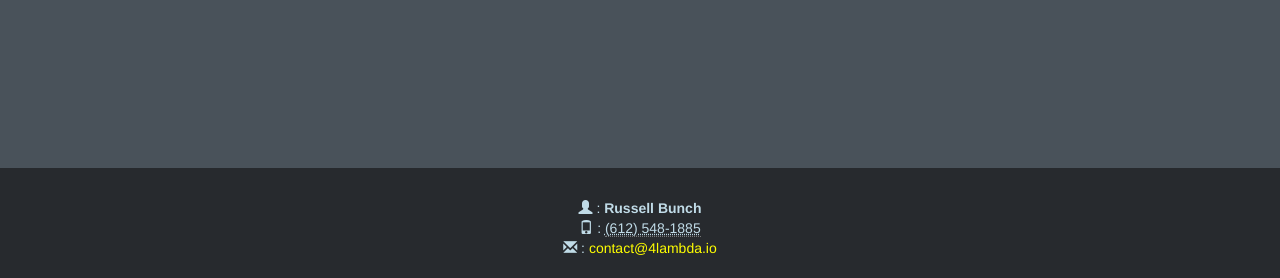
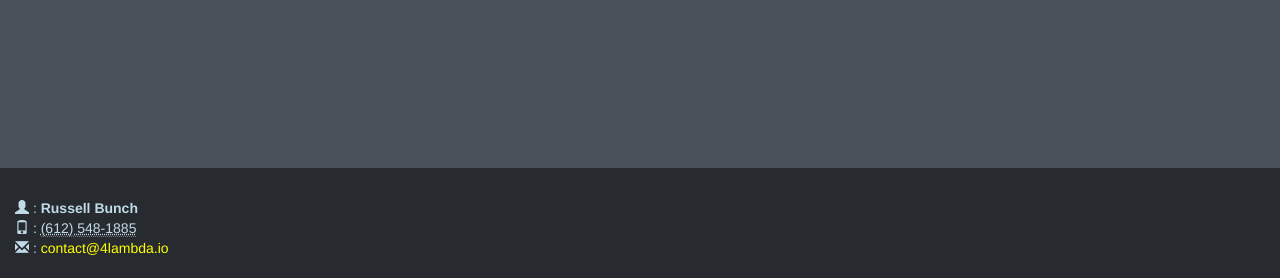
Before and after one commit to 4Lambda/web, a Flask app: page / in a window 1280 px wide. Shown: the part 632-910 px from the top of the page. Run offline with Flask 2, Linux system fonts and the light colour scheme; some libraries are stand-ins or nearby versions.

Commit message:
Screw centering

```diff
--- a/app/templates/index.html
+++ b/app/templates/index.html
@@ -45,10 +45,9 @@
 <div class="footer">
     <div class="container-fluid">
         <div class="row">
-            <div class="col-md-4 hidden-sm"></div>
             <div class="col-md-4 col-xs-12">
-                <div class="center-block" id="contact">
-                    <address class="text-center">
+                <div class="pull-left" id="contact">
+                    <address class="text-left">
                         <ul class="list-unstyled">
                             <li>
                                 <span class="glyphicon glyphicon-user" aria-hidden="true"></span> :
@@ -67,6 +66,7 @@
                 </div>
             </div>
             <div class="col-md-4 hidden-sm"></div>
+            <div class="col-md-4 hidden-sm"></div>
         </div>
     </div>
 </div>
```
